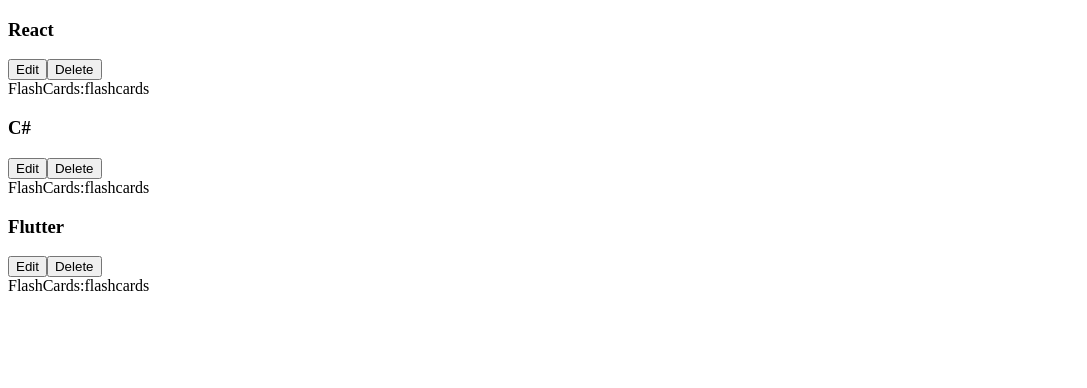
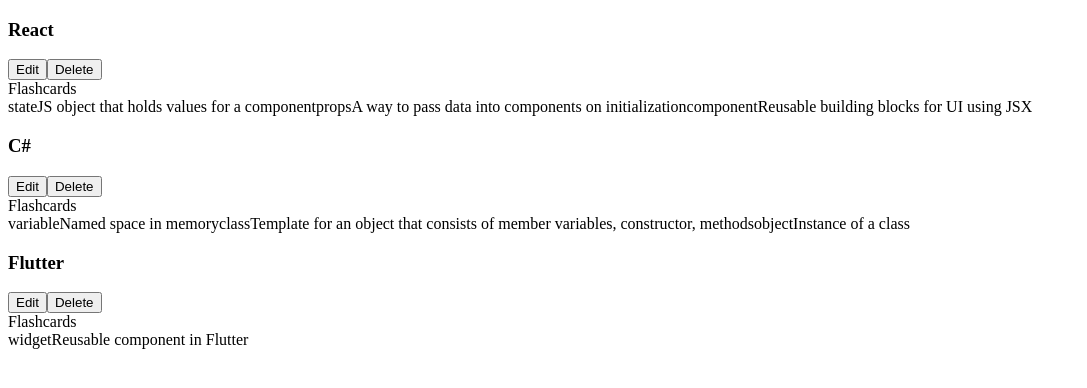
Before and after one commit to mattjohannsen/flashcard_proj, a React (Create React App) app: page / in a window 1280 px wide. Shown: the top 388 px of the page, without its empty margins (0-1087 px from the left). Built offline with nearby package versions, Linux system fonts and the light colour scheme.

Commit message:
The Flashcard word and defintion are displaying  for each stack

```diff
--- /dev/null
+++ b/src/Flashcard.js
@@ -0,0 +1,10 @@
+import React from 'react';
+
+export default function Flashcard( { word, definition}) {
+    return (
+        <>
+          <span>{word}</span>
+          <span>{definition}</span>
+        </>
+    )
+}
--- /dev/null
+++ b/src/FlashcardList.js
@@ -0,0 +1,13 @@
+import React from 'react';
+import Flashcard from './Flashcard';
+
+export default function FlashcardList({ flashcards }) {
+    const flashcardElements = flashcards.map(flashcard => {
+        return <Flashcard key={flashcard.id} {...flashcard} />
+    })
+    return (
+        <div>
+            {flashcardElements}
+        </div>
+    )
+}
--- a/src/Stack.js
+++ b/src/Stack.js
@@ -1,8 +1,10 @@
-import React from 'react'
+import React from 'react';
+import FlashcardList from './FlashcardList';
 
 export default function Stack( props ) {
     const {
-        title
+        title,
+        cards
     } = props;
 
     return (
@@ -15,8 +17,10 @@
           </div>
         </div>
         <div>
-          <span>FlashCards:</span>
-          <span>flashcards</span>
+          <span>Flashcards</span>
+          <div>
+            <FlashcardList flashcards={cards}/>
+          </div>
         </div>
       </div>
     )
```
